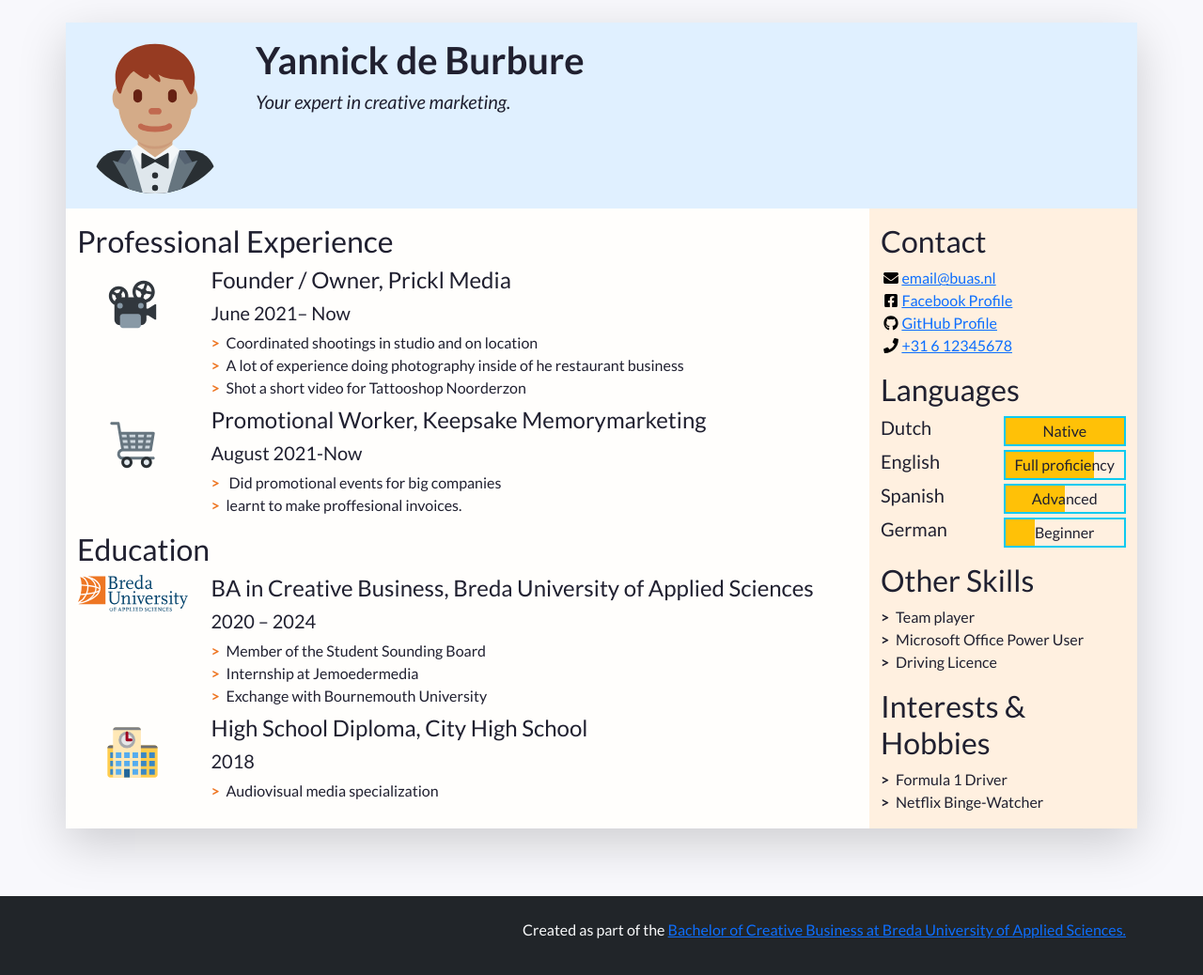
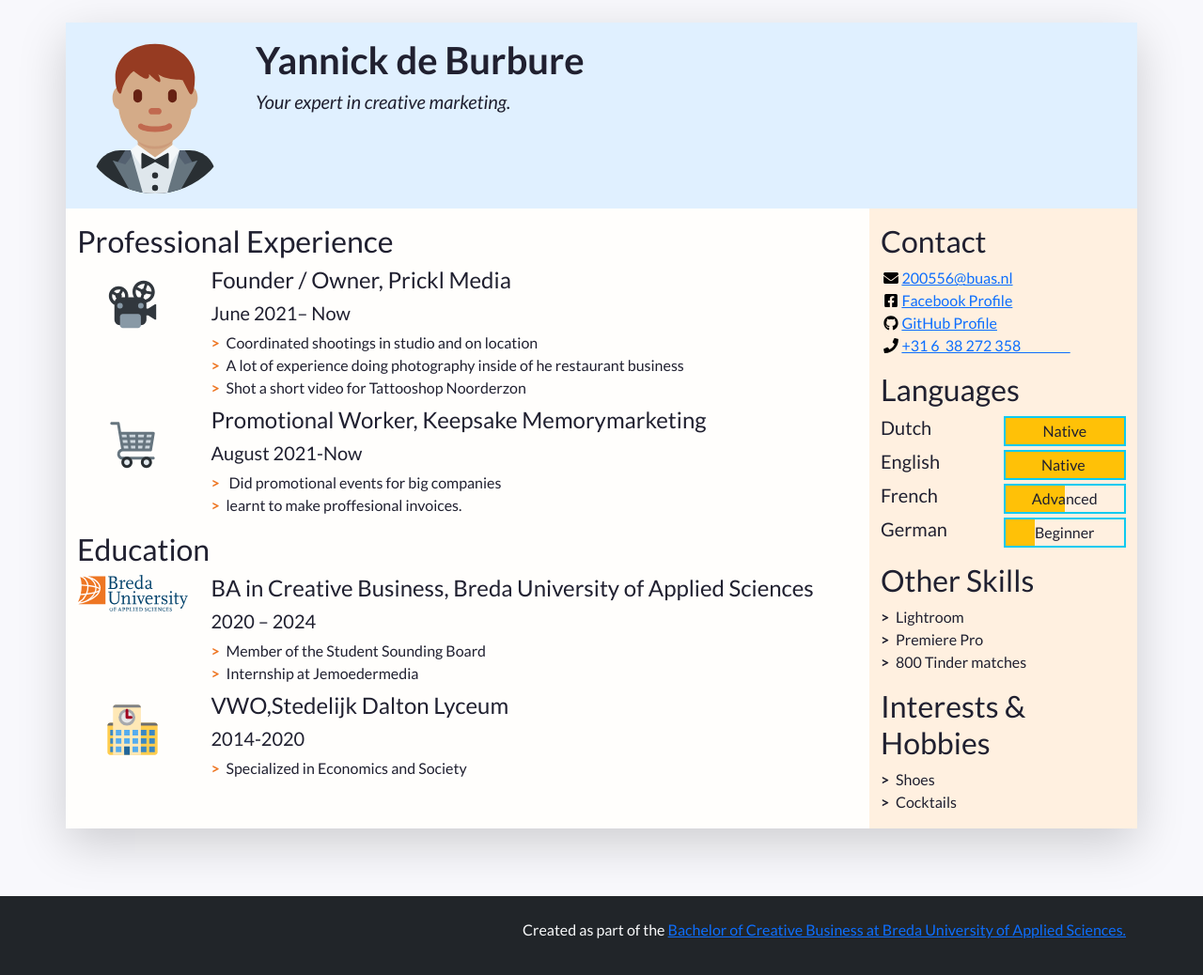
Before and after one commit to yfdeburbure/CV_redo, a plain HTML site: page index.html in a window 1280 px wide. Shown: the whole page at 94% size. Drawn offline with nearby package versions, Linux system fonts and the light colour scheme.

Commit message:
Update index.html

```diff
--- a/index.html
+++ b/index.html
@@ -139,7 +139,6 @@
                   <ul class="biography-details list-unstyled">
                     <li>Member of the Student Sounding Board</li>
                     <li>Internship at Jemoedermedia&nbsp;</li>
-                    <li>Exchange with Bournemouth University</li>
                   </ul>
                 </div>
               </li>
@@ -150,10 +149,10 @@
                   <img class="biography-logo mw-100 d-block mx-auto" src="images/schools/school.svg" alt="School logo" width="80">
                 </div>
                 <div class="biography-contents col-9 col-sm-10 col-md-9 col-lg-10">
-                  <h4>High School Diploma, City High School</h4>
-                  <h5>2018</h5>
+                  <h4>VWO,Stedelijk Dalton Lyceum</h4>
+                  <h5>2014-2020</h5>
                   <ul class="biography-details list-unstyled">
-                    <li>Audiovisual media specialization</li>
+                    <li>Specialized in Economics and Society&nbsp;</li>
                   </ul>
                 </div>
               </li>
@@ -184,17 +183,17 @@
               <li class="contact-item">
                 <a class="d-flex align-items-center" href="mailto:email@buas.nl" target="_blank">
                   <img class="contact-icon" src="images/icons/envelope.svg" alt="Email">
-                  email@buas.nl
+                  200556@buas.nl
                 </a>
               </li>
               <li class="contact-item">
-                <a class="d-flex align-items-center" href="https://facebook.com/" target="_blank">
+                <a class="d-flex align-items-center" href="https://www.facebook.com/yannick.deburbure.9/" target="_blank">
                   <img class="contact-icon" src="images/icons/facebook.svg" alt="Facebook">
                   Facebook Profile
                 </a>
               </li>
               <li class="contact-item">
-                <a class="d-flex align-items-center" href="https://github.com/" target="_blank">
+                <a class="d-flex align-items-center" href="https://github.com/yfdeburbure" target="_blank">
                   <img class="contact-icon" src="images/icons/github.svg" alt="LinkedIn">
                   GitHub Profile
                 </a>
@@ -202,8 +201,7 @@
               <li class="contact-item">
                 <a class="d-flex align-items-center" href="tel:+31612345678" target="_blank">
                   <img class="contact-icon" src="images/icons/phone.svg" alt="Mobile Phone">
-                  +31 6 12345678
-                </a>
+                +31 6&nbsp; 38 272 358&nbsp; &nbsp; &nbsp; &nbsp; &nbsp; &nbsp; &nbsp; &nbsp; &nbsp; </a>
               </li>
             </ul>
           </section>
@@ -226,12 +224,12 @@
                 <h5 class="language-name w-50">English</h5>
                 <div class="language-level w-50 border border-info border-2 position-relative">
                   <!-- The div below is a progress bar. Choose between w-25, w-50, w-75 and w-100 to show your level of fluency -->
-                  <div class="language-progress position-absolute bg-warning h-100 w-75"></div>
-                  <h6 class="position-absolute w-100 text-center top-0 py-1">Full proficiency</h6>
+                  <div class="language-progress position-absolute bg-warning h-100 w-100"></div>
+                  <h6 class="position-absolute w-100 text-center top-0 py-1">Native&nbsp;</h6>
                 </div>
               </li>
               <li class="language-item d-flex mb-1">
-                <h5 class="language-name w-50">Spanish</h5>
+                <h5 class="language-name w-50">French&nbsp;</h5>
                 <div class="language-level w-50 border border-info border-2 position-relative">
                   <!-- The div below is a progress bar. Choose between w-25, w-50, w-75 and w-100 to show your level of fluency -->
                   <div class="language-progress position-absolute bg-warning h-100 w-50"></div>
@@ -254,9 +252,9 @@
           <section class="my-3 aside-section">
             <h2>Other Skills</h2>
             <ul class="skill-list list-unstyled">
-              <li class="skill-item">Team player</li>
-              <li class="skill-item">Microsoft Office Power User</li>
-              <li class="skill-item">Driving Licence</li>
+              <li class="skill-item">Lightroom&nbsp;&nbsp;</li>
+              <li class="skill-item">Premiere Pro</li>
+              <li class="skill-item">800 Tinder matches</li>
             </ul>
           </section>
 
@@ -265,8 +263,8 @@
           <section class="my-3 aside-section">
             <h2>Interests &amp; Hobbies</h2>
             <ul class="skill-list list-unstyled">
-              <li class="skill-item">Formula 1 Driver</li>
-              <li class="skill-item">Netflix Binge-Watcher</li>
+              <li class="skill-item">Shoes</li>
+              <li class="skill-item">Cocktails</li>
             </ul>
           </section>
 
```
